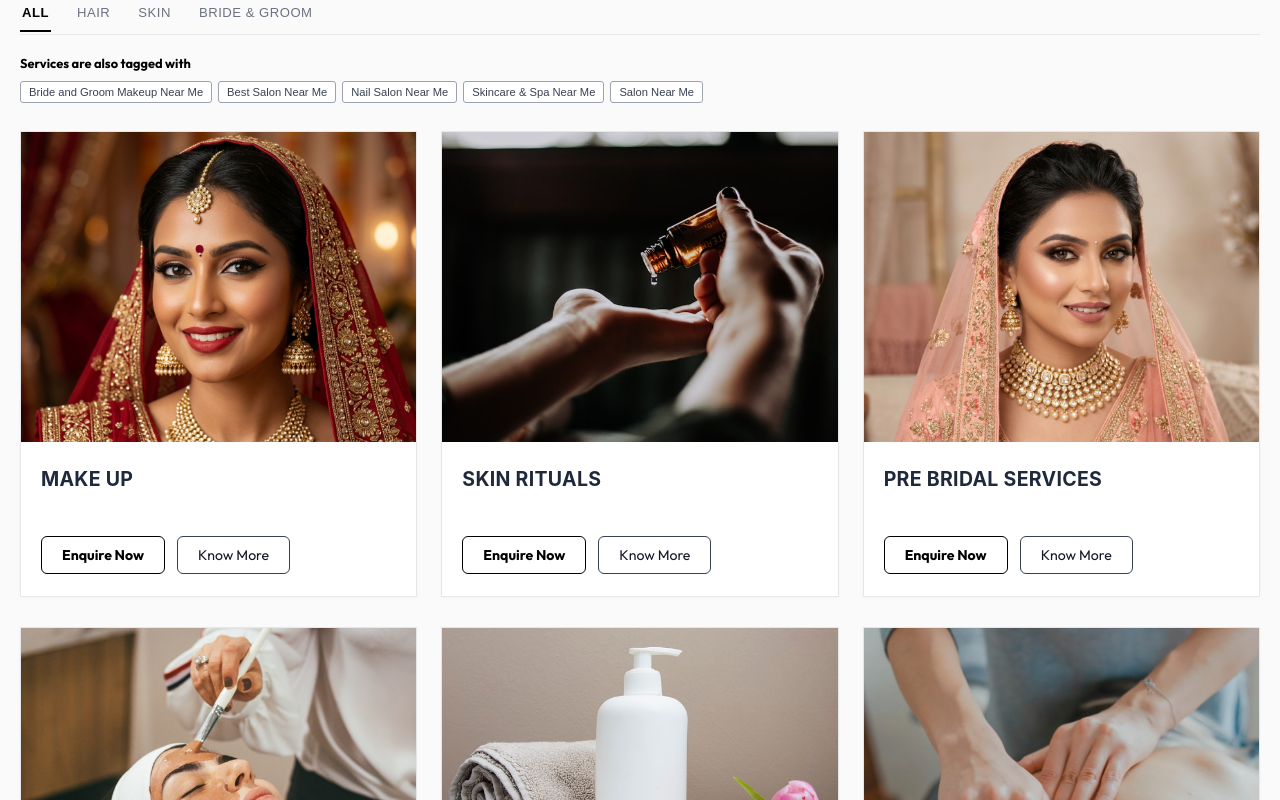
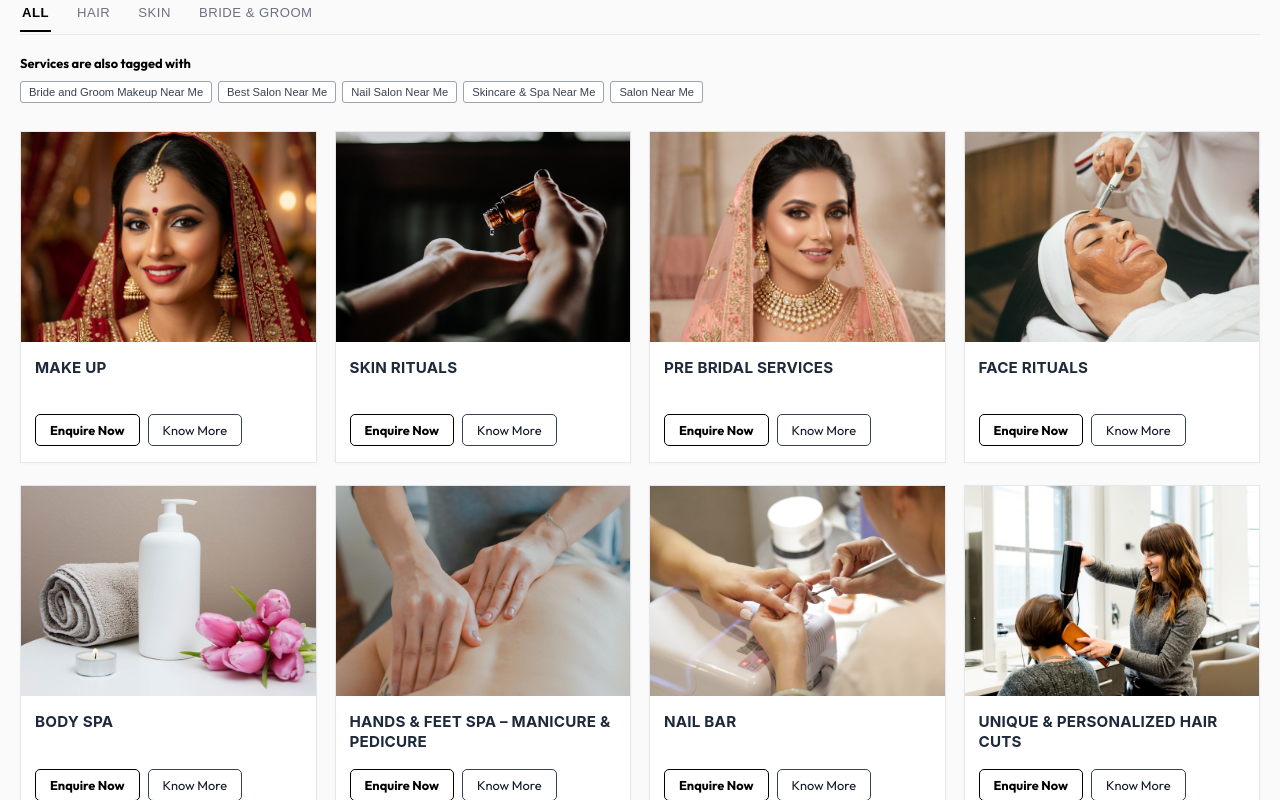
Before and after one commit to the-onelazyDev/aura-makeup-studio, a React (Vite) app in the folder frontend/: page / in a window 1280 px wide. Shown: the part 560-1360 px from the top of the page. Built offline with nearby package versions, Linux system fonts and the light colour scheme; no server answers; a web font is replaced by a local one.

Commit message:
style: optimize service catalog layout to 4 cards in 1 row

```diff
--- a/frontend/src/components/ServiceCatalog.jsx
+++ b/frontend/src/components/ServiceCatalog.jsx
@@ -145,8 +145,8 @@ export default function ServiceCatalog({ services = [], onSelectService }) {
       ) : (
         <div style={{
           display: 'grid',
-          gridTemplateColumns: 'repeat(auto-fill, minmax(320px, 1fr))',
-          gap: '30px 24px'
+          gridTemplateColumns: 'repeat(auto-fill, minmax(240px, 1fr))',
+          gap: '22px 18px'
         }}>
           {filteredServices.map((service) => (
             <div
@@ -158,11 +158,18 @@ export default function ServiceCatalog({ services = [], onSelectService }) {
                 overflow: 'hidden',
                 display: 'flex',
                 flexDirection: 'column',
-                boxShadow: '0 1px 4px rgba(0, 0, 0, 0.03)'
+                boxShadow: '0 1px 4px rgba(0, 0, 0, 0.03)',
+                transition: 'transform 0.15s ease, box-shadow 0.15s ease'
+              }}
+              onMouseEnter={(e) => {
+                e.currentTarget.style.boxShadow = '0 6px 16px rgba(0, 0, 0, 0.06)';
+              }}
+              onMouseLeave={(e) => {
+                e.currentTarget.style.boxShadow = '0 1px 4px rgba(0, 0, 0, 0.03)';
               }}
             >
-              {/* Service Image (1:1 Ratio Matching Reference) */}
-              <div style={{ position: 'relative', width: '100%', height: '310px', overflow: 'hidden', background: '#F3F4F6' }}>
+              {/* Service Image (Reduced for 4-in-a-row grid) */}
+              <div style={{ position: 'relative', width: '100%', height: '210px', overflow: 'hidden', background: '#F3F4F6' }}>
                 <img
                   src={service.image}
                   alt={service.title}
@@ -177,28 +184,28 @@ export default function ServiceCatalog({ services = [], onSelectService }) {
               </div>
 
               {/* Service Info */}
-              <div style={{ padding: '24px 20px 22px 20px', display: 'flex', flexDirection: 'column', flex: 1 }}>
+              <div style={{ padding: '16px 14px 16px 14px', display: 'flex', flexDirection: 'column', flex: 1 }}>
                 <h3 style={{
-                  fontSize: '1.22rem',
+                  fontSize: '0.95rem',
                   fontWeight: '700',
                   color: '#1E293B',
                   textAlign: 'left',
                   textTransform: 'uppercase',
-                  letterSpacing: '0.3px',
-                  marginBottom: '22px',
+                  letterSpacing: '0.2px',
+                  marginBottom: '16px',
                   lineHeight: '1.35',
-                  minHeight: '48px',
+                  minHeight: '40px',
                   fontFamily: "'Inter', -apple-system, BlinkMacSystemFont, 'Segoe UI', Roboto, sans-serif"
                 }}>
                   {service.title}
                 </h3>
 
-                {/* Card Action Buttons (Exact Match to Reference Screenshot) */}
+                {/* Card Action Buttons (Exact Match to Reference) */}
                 <div style={{
                   display: 'flex',
                   justifyContent: 'flex-start',
                   alignItems: 'center',
-                  gap: '12px',
+                  gap: '8px',
                   width: '100%',
                   marginTop: 'auto'
                 }}>
@@ -209,9 +216,9 @@ export default function ServiceCatalog({ services = [], onSelectService }) {
                       background: '#FFFFFF',
                       border: '1.5px solid #000000',
                       color: '#000000',
-                      padding: '9px 20px',
-                      borderRadius: '6px',
-                      fontSize: '0.88rem',
+                      padding: '7px 14px',
+                      borderRadius: '5px',
+                      fontSize: '0.80rem',
                       fontWeight: '700',
                       cursor: 'pointer',
                       display: 'inline-flex',
@@ -240,9 +247,9 @@ export default function ServiceCatalog({ services = [], onSelectService }) {
                       background: '#FFFFFF',
                       border: '1px solid #374151',
                       color: '#111827',
-                      padding: '9px 20px',
-                      borderRadius: '6px',
-                      fontSize: '0.88rem',
+                      padding: '7px 14px',
+                      borderRadius: '5px',
+                      fontSize: '0.80rem',
                       fontWeight: '400',
                       cursor: 'pointer',
                       display: 'inline-flex',
```
